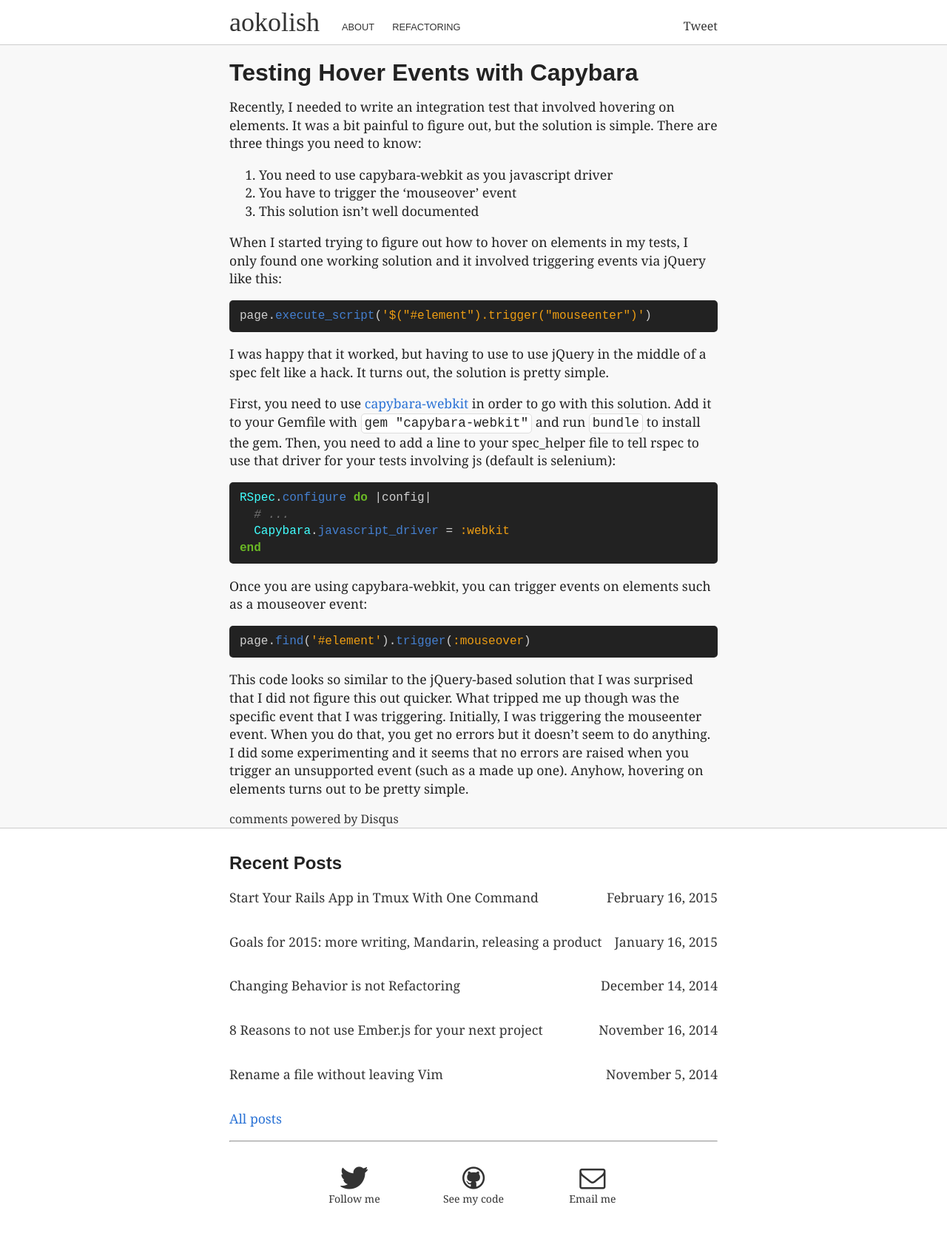
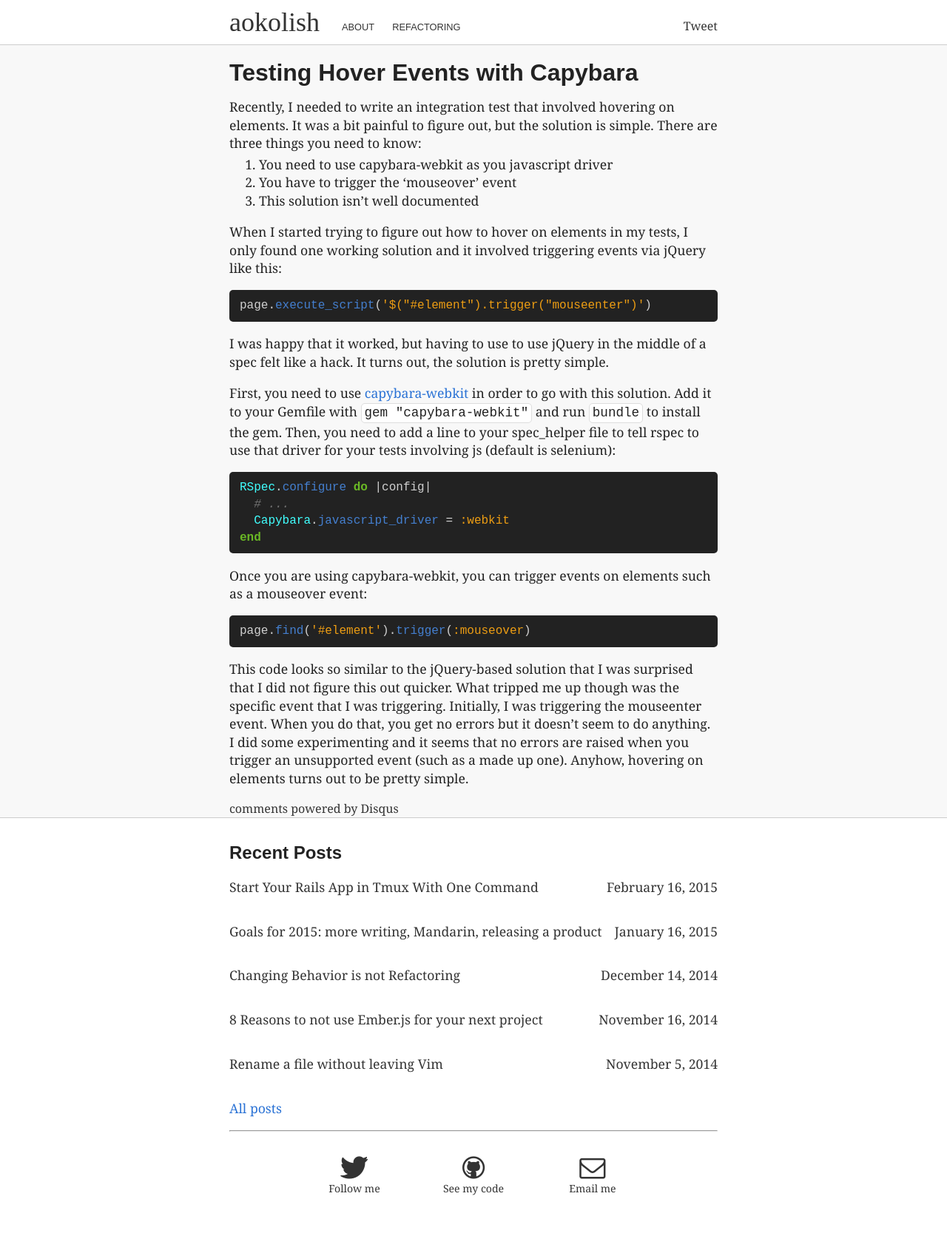
Before and after one commit to ao140505/ao140505.github.io, a Jekyll site: the page built from _posts/2012-01-22-testing-hover-events-with-capybara.markdown, in a window 1280 px wide. Shown: the whole page at 74% size. Built offline with Jekyll 4.4.1, drawn with Linux system fonts in a browser that asks for light colours; some web fonts are replaced; Markdown is read by kramdown in place of the engine named in the settings; comment, search, counter and statistics services are not loaded.

Commit message:
improve list display

```diff
--- a/_sass/global.scss
+++ b/_sass/global.scss
@@ -105,6 +105,11 @@
   margin-top: 0.4em;
 }
 
+p + ol,
+p + ul {
+  margin-top: -14px;
+}
+
 p {
   font-family: 'Noto Serif', serif;
 }
```
